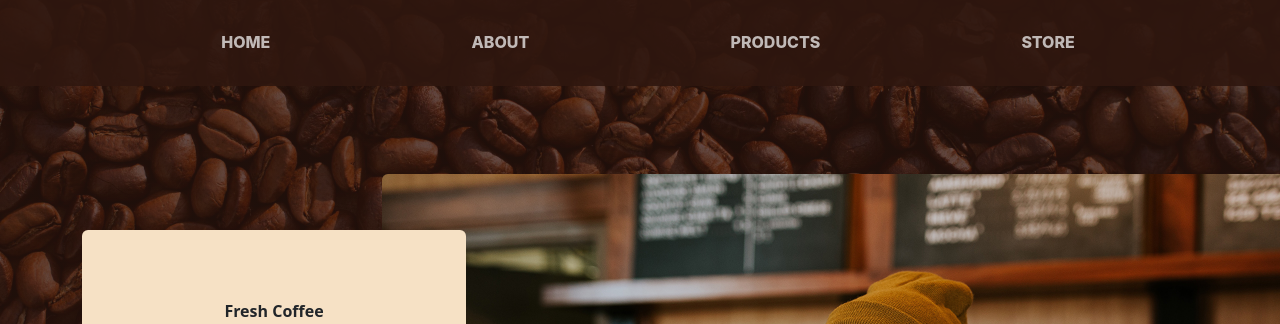
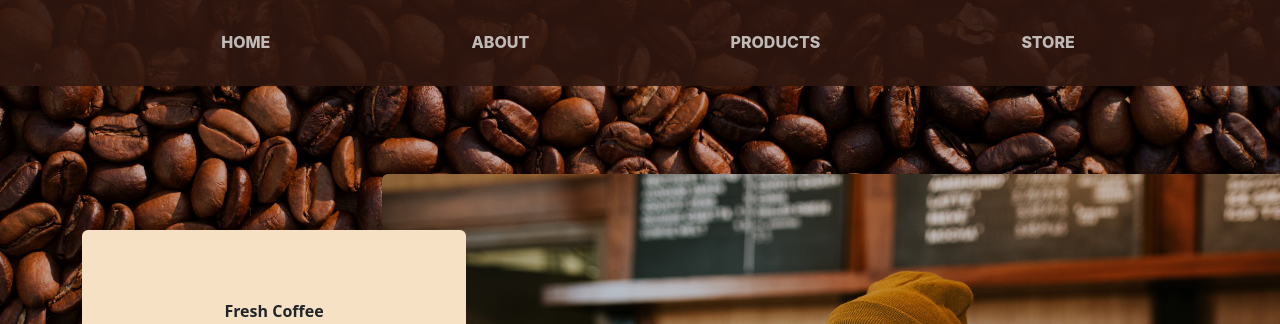
Before and after one commit to HalaAl-Omary/coffee-shop, a plain HTML site: page index.html in a window 1280 px wide. Shown: the part 270-594 px from the top of the page. Drawn offline with nearby package versions, Linux system fonts and the light colour scheme.

Commit message:
change-bg

```diff
--- a/assets/CSS/styles.css
+++ b/assets/CSS/styles.css
@@ -8,8 +8,8 @@
     margin: 0;
     padding: 0;
     height: 100vh;
-    background-image: linear-gradient(rgba(47, 23, 15, 0.65), rgba(47, 23, 15, 0.65)),url(/assets/coffee_coffee_bean_grains_164330_3840x2400\ \(2\).jpg);
-    background-size: cover;
+   background-image:  url('/assets/coffee_coffee_bean_grains_164330_3840x2400\ \(2\).jpg');
+     background-size: cover;
     background-position: center;
     background-attachment: fixed;
     background-repeat: no-repeat;
```
